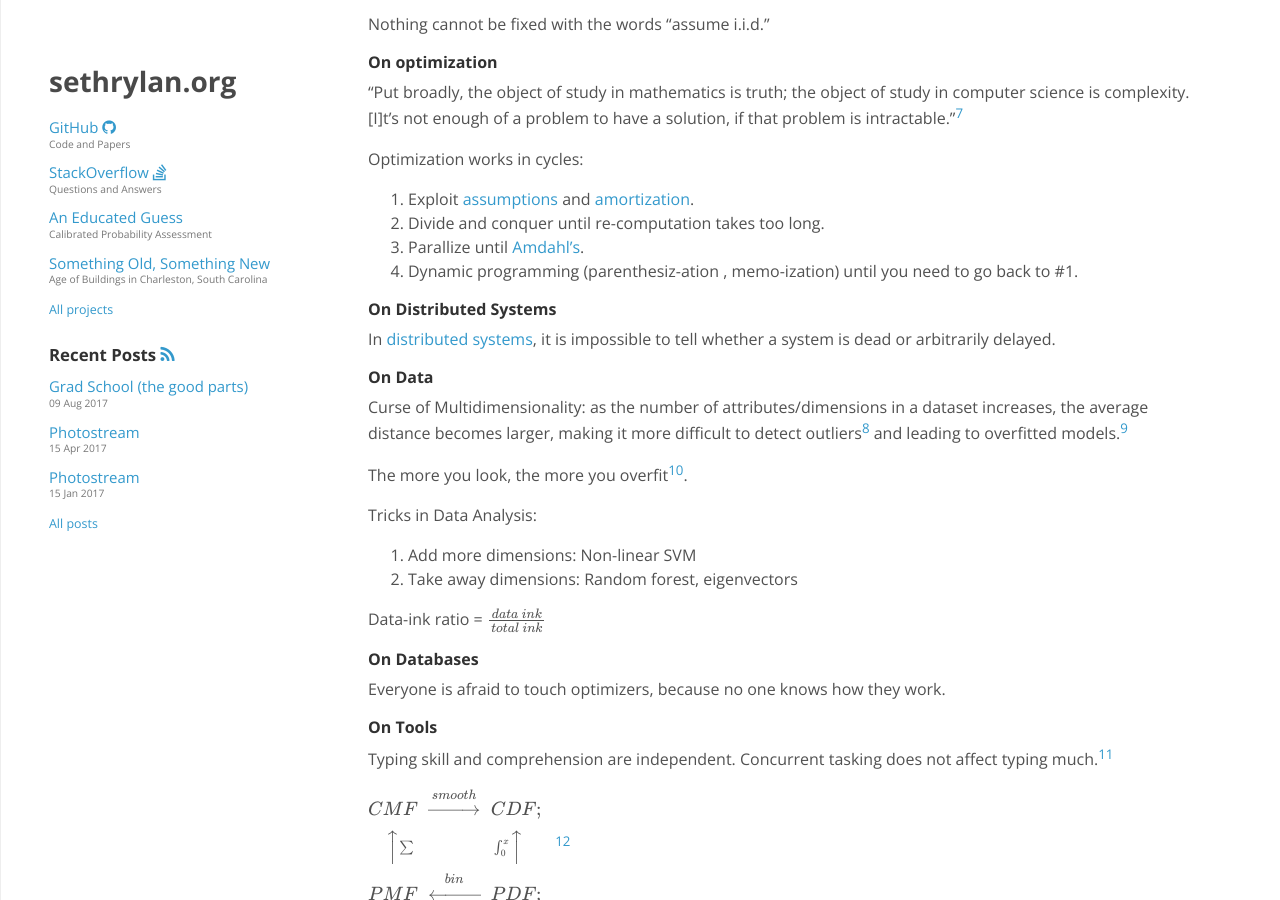
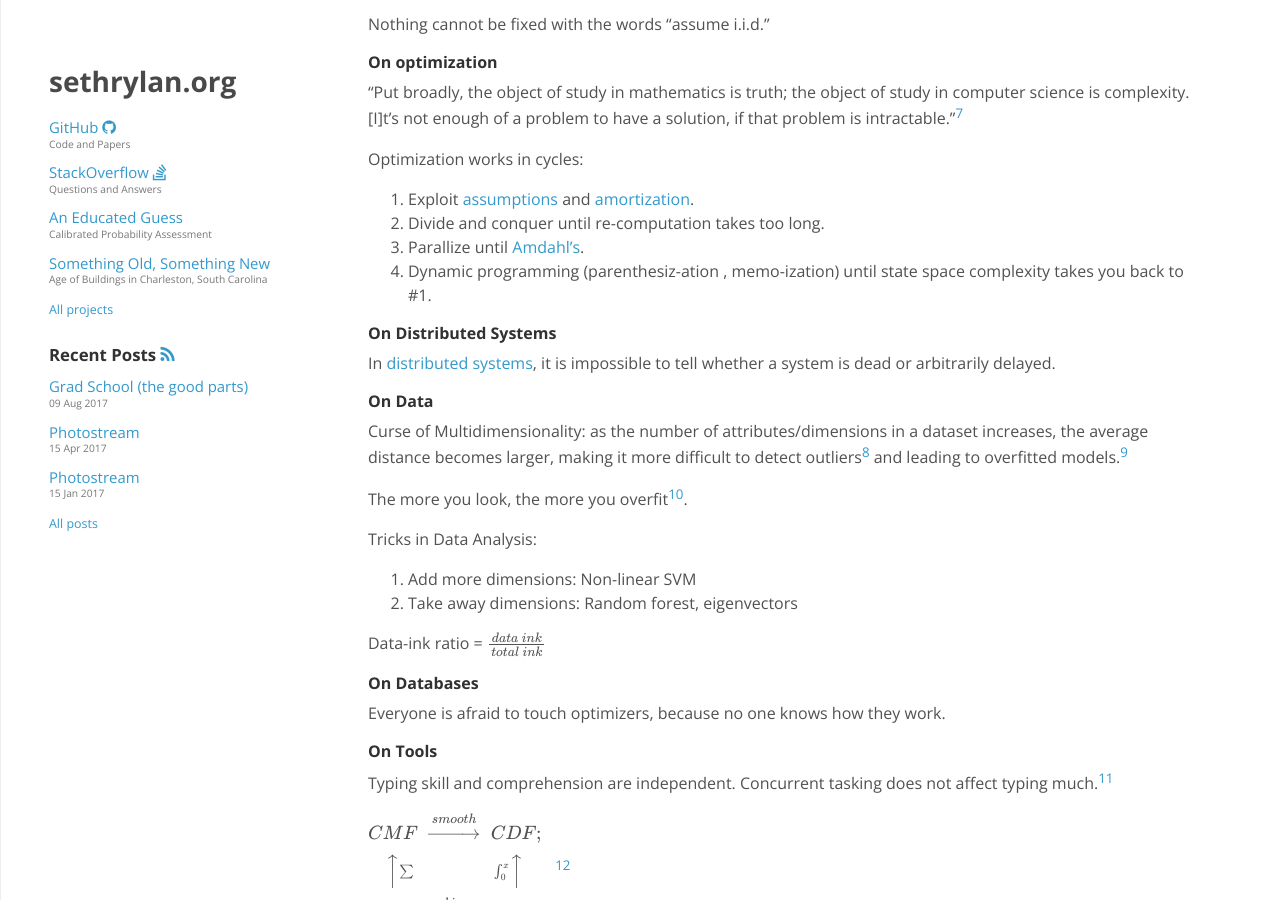
Before and after one commit to sethrylan/sethrylan.github.io, a Jekyll site: the page built from _posts/2017-08-09-notes-from-school.md, in a window 1280 px wide and 900 px high, scrolled down 559 px. Built offline with Jekyll 4.4.1, drawn with Linux system fonts in a browser that asks for light colours; nearby versions of some CDN libraries; formulas are drawn with MathJax 3.

Commit message:
Wordsmithing.

```diff
--- a/_posts/2017-08-09-notes-from-school.md
+++ b/_posts/2017-08-09-notes-from-school.md
@@ -40,7 +40,7 @@ Optimization works in cycles:
 1. Exploit [assumptions](dl.acm.org/citation.cfm?id=313859) and [amortization](https://www.youtube.com/watch?v=3MpzavN3Mco).
 1. Divide and conquer until re-computation takes too long.
 1. Parallize until [Amdahl's](https://en.wikipedia.org/wiki/Amdahl%27s_law).
-1. Dynamic programming (parenthesiz-ation , memo-ization) until you need to go back to #1.
+1. Dynamic programming (parenthesiz-ation , memo-ization) until state space complexity takes you back to #1.
 
 ##### On Distributed Systems
 In [distributed systems](https://github.com/aphyr/distsys-class), it is impossible to tell whether a system is dead or arbitrarily delayed.
```
